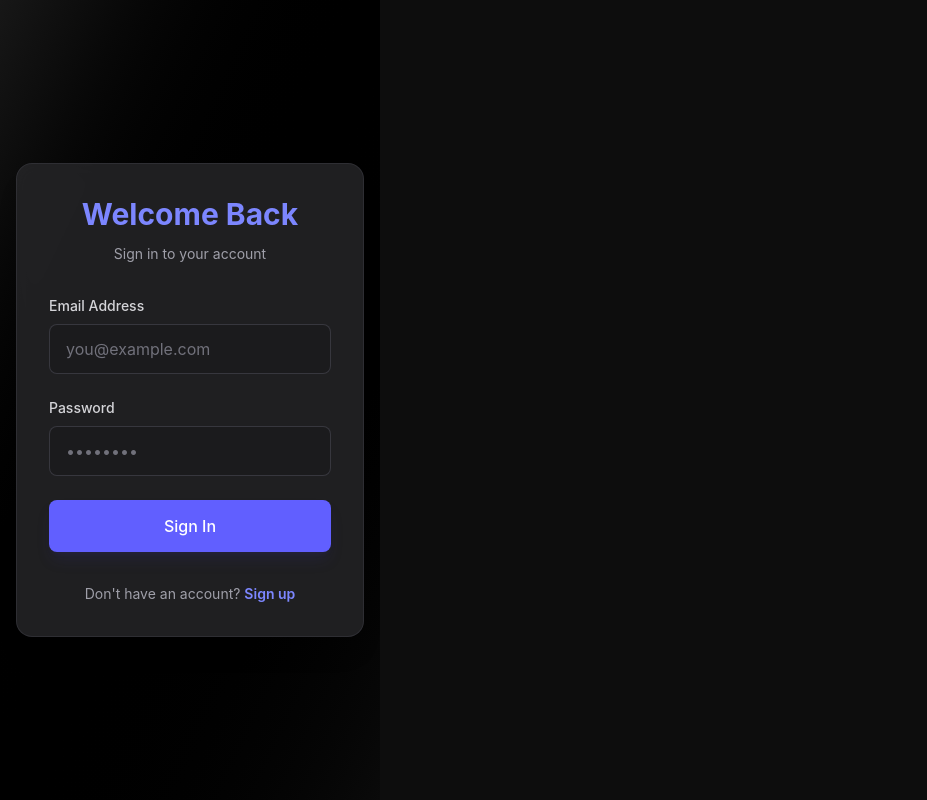
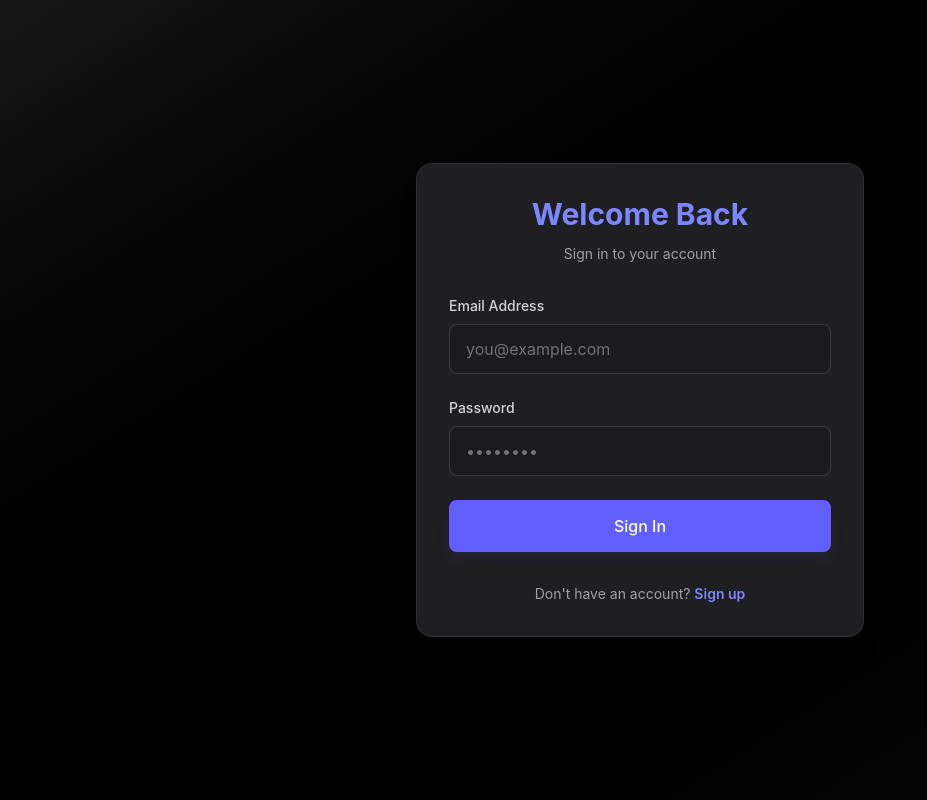
Before and after one commit to harry0x/perplexity-front, a React (Vite) app: page /login in a window 1280 px wide. Shown: the whole page, without its empty margins (0-927 px from the left). Built offline with nearby package versions, Linux system fonts and the light colour scheme; no server answers.

Commit message:
refactor: remove body display flex and set root width to 100% in index.css

```diff
--- a/src/app/index.css
+++ b/src/app/index.css
@@ -16,9 +16,12 @@
 
 body {
   margin: 0;
-  display: flex;
   min-width: 320px;
   min-height: 100vh;
+}
+
+#root {
+  width: 100%;
 }
 
 /* Premium Scrollbar */
```
